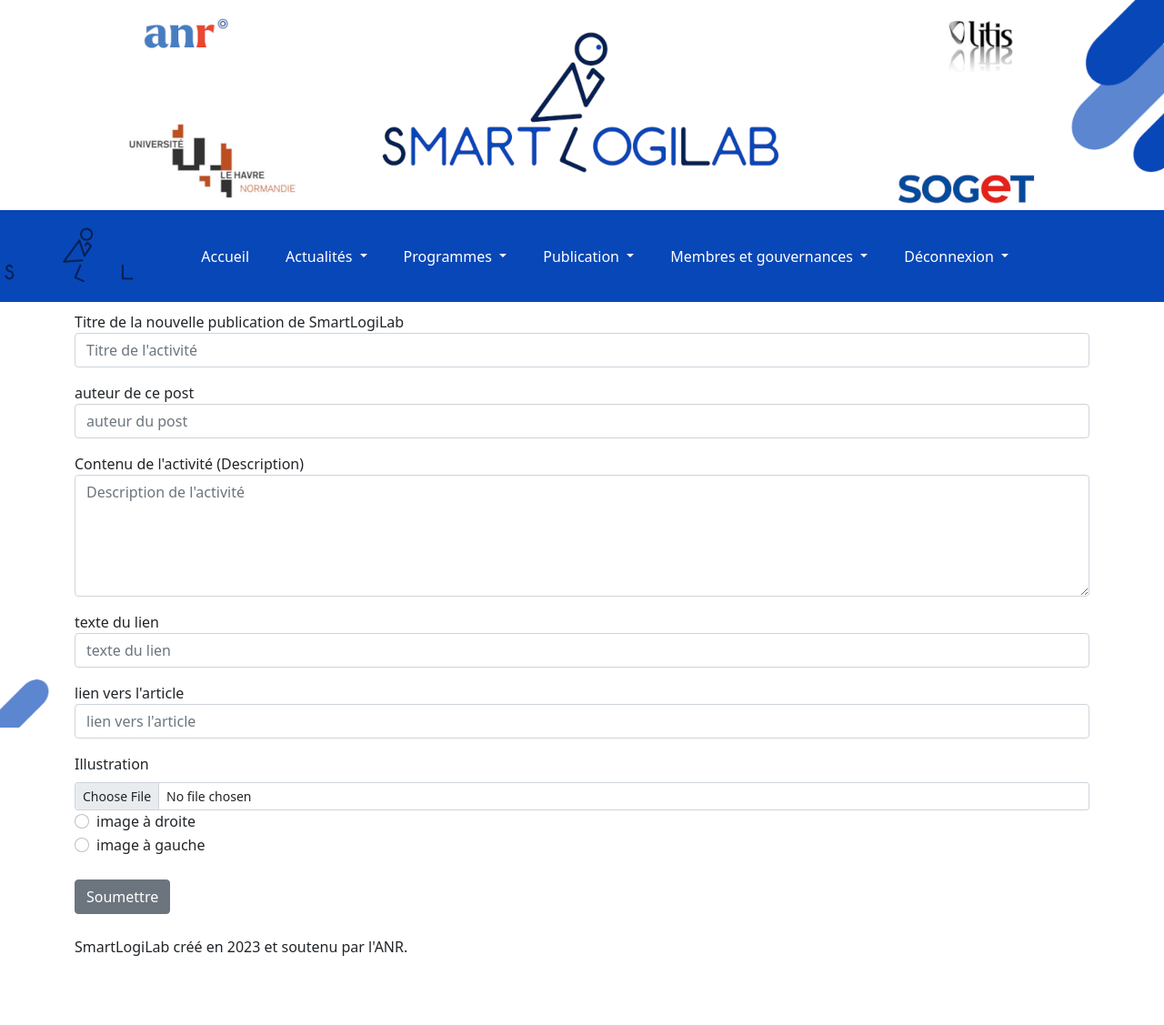
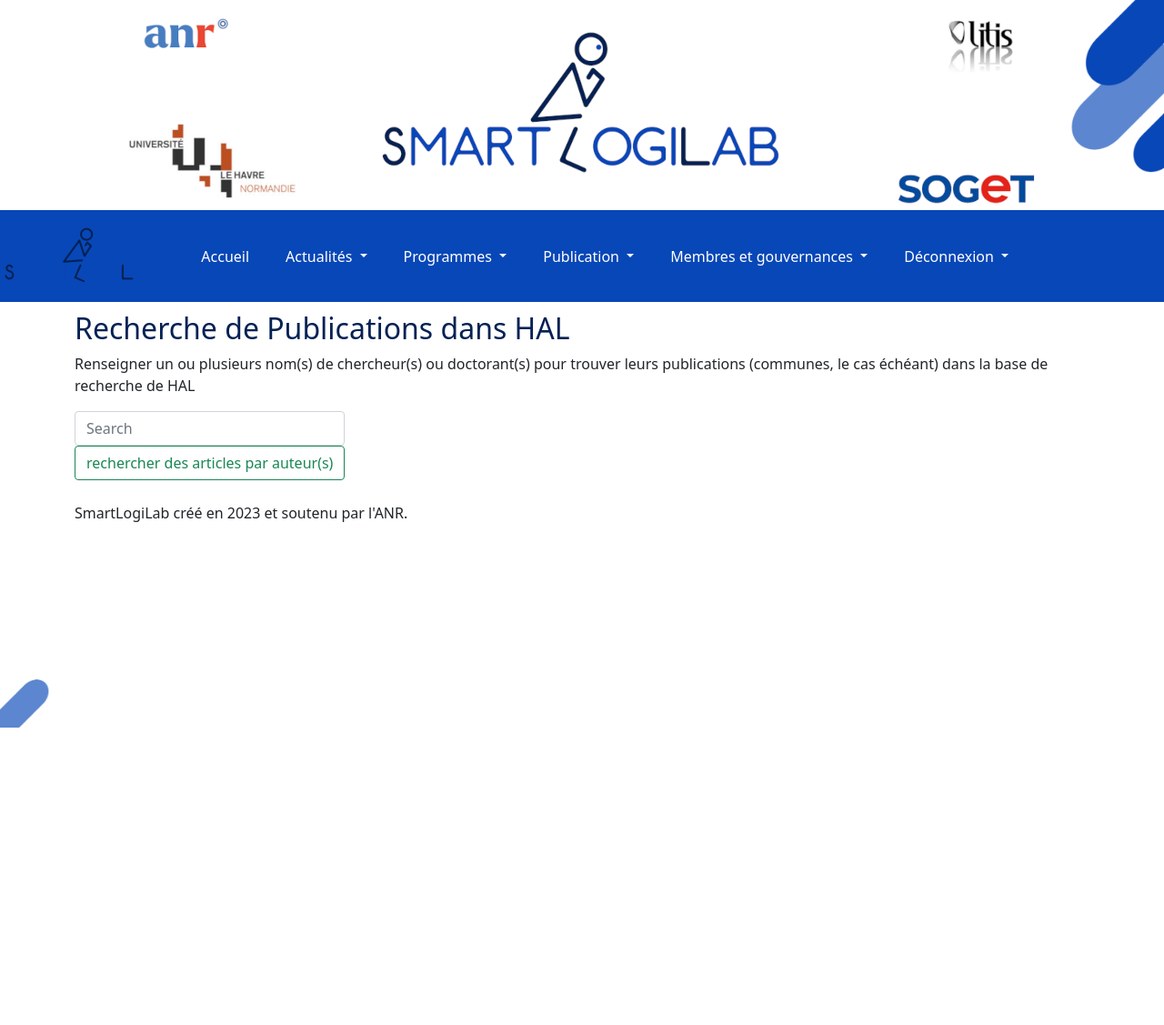
Before and after one commit to XDEBUF/Smartlogilab_website, a Flask app: page /addPub in a window 1280 px wide. Shown: the whole page at 91% size. After the commit the page ends 800 px from the top, so only its background shows below. Run offline with Flask 3, Linux system fonts and the light colour scheme; the visitor is signed in with stand-in values (Sample User, id 1).

Commit message:
Website - structured site.

```diff
--- a/SLL/__init__.py
+++ b/SLL/__init__.py
@@ -1,4 +1,4 @@
-from flask import Flask
+from flask import Flask, Response, render_template, request, redirect, url_for
 from Config import Config
 from SLL.extension import db
 from .auth.routes import load_user
@@ -14,8 +14,8 @@
     app.config.from_object(config_class)
     db.init_app(app)
     login_manager.init_app(app)
-    login_manager.login_view = 'login'
-    login_manager.user_loader(load_user)
+    #login_manager.login_view = 'login'
+    #login_manager.user_loader(load_user)
     logging.basicConfig()
     logging.getLogger('sqlalchemy.engine').setLevel(logging.INFO)
 
--- a/SLL/actu/routes.py
+++ b/SLL/actu/routes.py
@@ -60,8 +60,8 @@
         post.title = title
         post.author = author
         post.content = content
-        post.filename = file_name
-
+        if file_name:
+            post.filename = file_name
         db.session.add(post)
         db.session.commit()
         return redirect(url_for('actu.actualite'))
--- a/SLL/file_service/__init__.py
+++ b/SLL/file_service/__init__.py
@@ -5,6 +5,8 @@
 from werkzeug.utils import secure_filename
 from Config import Config
 import os
+'''changer le nom de module en control_func plutot que file_service'''
+
 def allowed_file(filename):
     return '.' in filename and \
            filename.rsplit('.', 1)[1].lower() in Config.ALLOWED_EXTENSIONS
--- a/SLL/index/routes.py
+++ b/SLL/index/routes.py
@@ -1,6 +1,5 @@
 from flask import render_template
 from SLL.index import index
-
 
 
 @index.route('/')
--- a/SLL/prog/routes.py
+++ b/SLL/prog/routes.py
@@ -54,7 +54,8 @@
         post.title = title
         post.author = author
         post.content = content
-        post.filename = file_name
+        if file_name:
+            post.filename = file_name
 
         db.session.add(post)
         db.session.commit()
--- a/SLL/publi/routes.py
+++ b/SLL/publi/routes.py
@@ -1,15 +1,18 @@
 
 from flask_login import login_required, current_user
-from flask import request, redirect, url_for, render_template
+from flask import request, redirect, url_for, render_template,Response
 from datetime import datetime
 from . import publi
-from SLL.models.publi import Publi
+from SLL.models.Publi_selected import Publi_selected
 from SLL.file_service import save_on_server
 from SLL.extension import db
+from .HAL_Search import json_HAL
+import numpy as np
 @publi.route("/publications")
 def publication():
-    blogs = db.session.query(Publi)
-    article = blogs.order_by(Publi.post_date.desc()).all()
+    blogs = db.session.query(Publi_selected)
+    article = blogs.order_by(Publi_selected.post_date.desc()).all()
+
     print(current_user.is_anonymous)
     if current_user.is_anonymous:
         name = "guest"
@@ -17,56 +20,36 @@
         name = current_user.username
         print("bye")
 
-    return render_template('publications.html', article=article, name=name)
+    return Response(render_template('publications.html',  name=name, article=article))
+
 @publi.route('/addPub', methods=['POST', 'GET'])
 @login_required
 def addPub():
+    hal_articles=[]
+    author_db=''
     if request.method == 'POST':
-        title = request.form['title']
         author = request.form['author']
-        content = request.form['content']
-        file = request.files['file']
-        file_name = save_on_server(file)
-        orientation = request.form['orientation']
-        text_link = request.form['text_link']
-        link = request.form['link']
-        post = Publi(title=title, author=author,
-                    content=content, post_date=datetime.now(),
-                    filename=file_name,
-                    orientation=orientation,
-                    text_link=text_link, link=link
-                    )
+        ''' faire une regex pour selectionner les uniquement les carecteres (min ou maj) et les mettre en min puis séparer par une virgule '''
+        author = author.strip()
+        author = author.replace(' ', ',')
+        author = author.lower()
+        author_db = str(author)
+        print('author', type(author))
+        print('author_db', author_db)
+        author = np.array([author], dtype="object")
+        hal_articles = json_HAL(author)
+        values = request.form.getlist('article_select')
+        for value in values:
+            post = Publi_selected( publication=value, post_date=datetime.now())
+            db.session.add(post)
+        db.session.commit()
+    return render_template('addPub.html', hal_articles=hal_articles)
 
-        db.session.add(post)
-        db.session.commit()
-        print("Done")
-        return redirect(url_for('publi.publication'))
-    return render_template('addPub.html')
-@publi.route('/updatePubli/<int:id>', methods=['POST', 'GET'])
+@publi.route('/deletePubli/<int:id>')
 @login_required
-def updatePubli(id):
-    blogs = db.session.query(Publi)
-    if request.method == 'POST':
-
-        title = request.form['title']
-        author = request.form['author']
-        content = request.form['content']
-        file = request.files['file']
-        file_name = save_on_server(file)
-        link = request.form['link']
-        text = request.form['text_link']
-        post = blogs.filter_by(id=id).first()
-
-        post.title = title
-        post.author = author
-        post.content = content
-        post.filename = file_name
-        post.text_link = text
-        post.link = link
-
-        db.session.add(post)
-        db.session.commit()
-        return redirect(url_for("publi.publication"))
-
-    edit = blogs.filter_by(id=id).first()
-    return render_template('updatePubli.html', edit=edit)
+def deletePubli(id):
+    blogs = db.session.query(Publi_selected)
+    d = blogs.filter_by(id=id).first()
+    db.session.delete(d)
+    db.session.commit()
+    return redirect(url_for('publi.publication'))
--- a/SLL/templates/addPub.html
+++ b/SLL/templates/addPub.html
@@ -1,64 +1,45 @@
 {# projet/templates/index.html: #}
 {% extends "layout.html" %}
 {% block content %}
+
+    <h2>Recherche de Publications dans HAL</h2>
+    <p>Renseigner un ou plusieurs nom(s) de chercheur(s) ou doctorant(s) pour trouver leurs publications (communes, le cas échéant) dans la base de recherche de HAL</p>
 		<form name="addForm" id="addForm" method="POST" enctype="multipart/form-data" action="{{ url_for('publi.addPub') }}" novalidate>
 			<div class="control-group">
-			<div class="form-group floating-label-form-group controls">
-				<label>Titre de la nouvelle publication de SmartLogiLab</label>
-				<input type="text" class="form-control" placeholder="Titre de l'activité" name="title" id="title" required
-				data-validation-required-message="Please enter a title.">
-				<p class="help-block text-danger"></p>
+			<div class="input-group">
+            <div class="form-outline" data-mdb-input-init>
+
+      <input class="form-control mr-sm-2" type="search" placeholder="Search" name='author' id='author' aria-label="Search">
+      <button class="btn btn-outline-success my-2 my-sm-0" type="submit">rechercher des articles par auteur(s)</button>
+
+                     {% if hal_articles %}
+                <button type="submit" class="btn btn-secondary" id="sendMessageButton">Soumettre les articles sélectionnés</button>
+                      {% endif %}
+            </div>
+            </div>
+            </div>
+
+
+
+
+			<div class="form-group">
+                {% for hal_article in hal_articles %}
+                {% for article in hal_article %}
+                <div class="form-check">
+                  <input class="form-check-input" type="checkbox" name="article_select" value="{{article[1][0]}}">
+                  <label class="form-check-label" for="flexCheckDefault">
+                  <div class="list-group">
+                      <a href="#" class="list-group-item list-group-item-action active">
+                         <label>{{ article[1][0] }}</label>
+                      </a>
+                    </div></label>
+                </div>
+                {% endfor %}
+
+             {% endfor %}
+
+
+   </form>
 			</div>
-			</div>
-
-			<div class="control-group">
-			<div class="form-group col-xs-12 floating-label-form-group controls">
-				<label>auteur de ce post</label>
-				<input type="text" class="form-control" placeholder="auteur du post" name="author" id="author" required
-				data-validation-required-message="Please enter your phone number.">
-				<p class="help-block text-danger"></p>
-			</div>
-			</div>
-			<div class="control-group">
-			<div class="form-group floating-label-form-group controls">
-				<label>Contenu de l'activité (Description)</label>
-				<textarea rows="5" class="form-control" placeholder="Description de l'activité" name="content" id="content" required
-				data-validation-required-message="Please enter a message."></textarea>
-				<p class="help-block text-danger"></p>
-			</div>
-			</div>
-			<div class="form-group col-xs-12 floating-label-form-group controls">
-				<label>texte du lien</label>
-				<input type="text" class="form-control" placeholder="texte du lien" name="text_link" id="text_link">
-				<p class="help-block text-danger"></p>
-			</div>
-            <div class="form-group col-xs-12 floating-label-form-group controls">
-				<label>lien vers l'article</label>
-				<input type="text" class="form-control" placeholder="lien vers l'article" name="link" id="link">
-				<p class="help-block text-danger"></p>
-			</div>
-           <div class="control-group">
-                <label for="formFileSm" class="form-label">Illustration</label>
-                <input class="form-control form-control-sm" name= "file" id="file" type="file">
-                <div class="form-group floating-label-form-group controls">
-                        <div class="form-check">
-                          <input class="form-check-input" type="radio" name="orientation" id="orientation_droite" value="1">
-                          <label class="form-check-label" for="orientation_droite">
-                            image à droite
-                          </label>
-                        </div>
-                        <div class="form-check">
-                             <input class="form-check-input" type="radio" name="orientation" id="orientation_gauche" value="2">
-                              <label class="form-check-label" for="orientation_gauche">
-                                image à gauche
-                              </label>
-                        </div>
-                </div>
-            </div>
-			<br>
-			<div id="success"></div>
-			<div class="form-group">
-			<button type="submit" class="btn btn-secondary" id="sendMessageButton">Soumettre</button>
-			</div>
-		</form>
+            <div id="success"></div>
 {% endblock %}
```
Also changed, not shown: SLL/publi/HAL_Search/__init__.py (added, +34 -0 lines).
